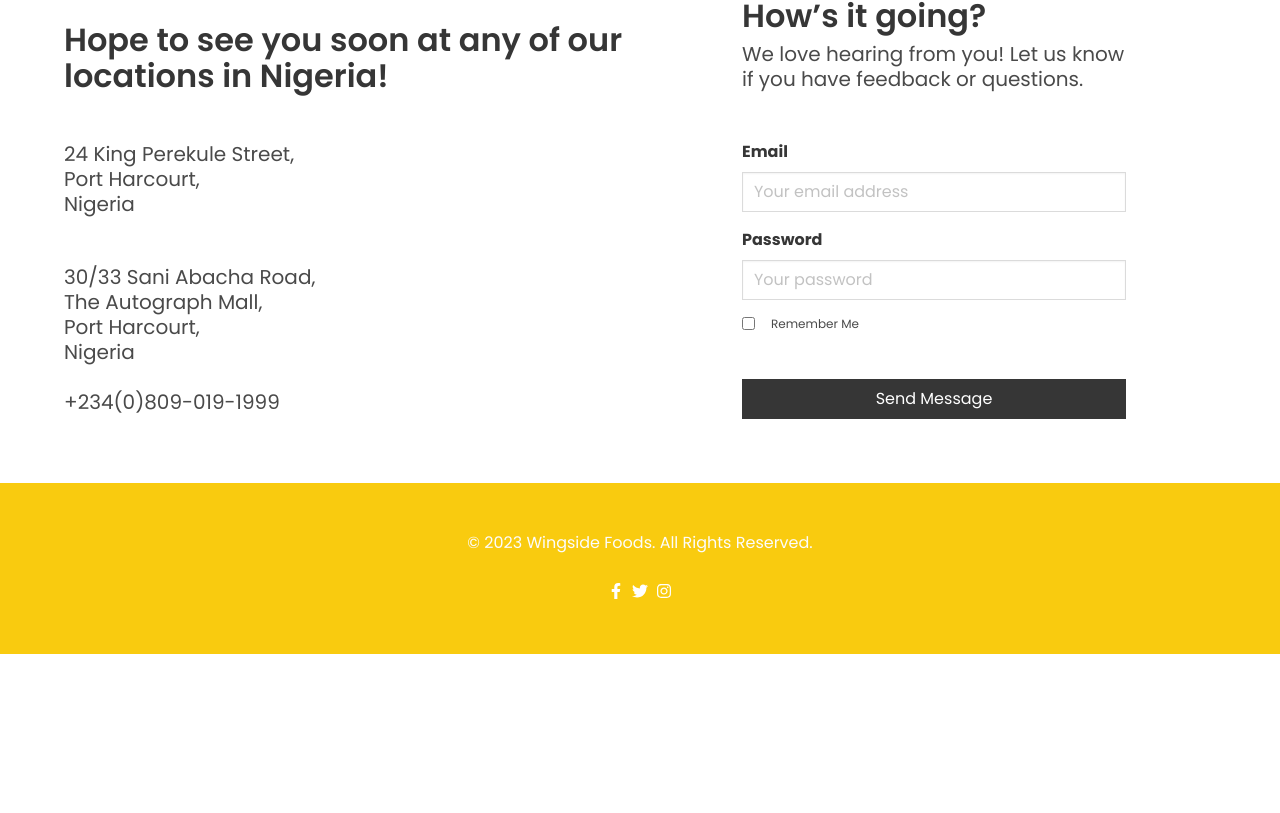
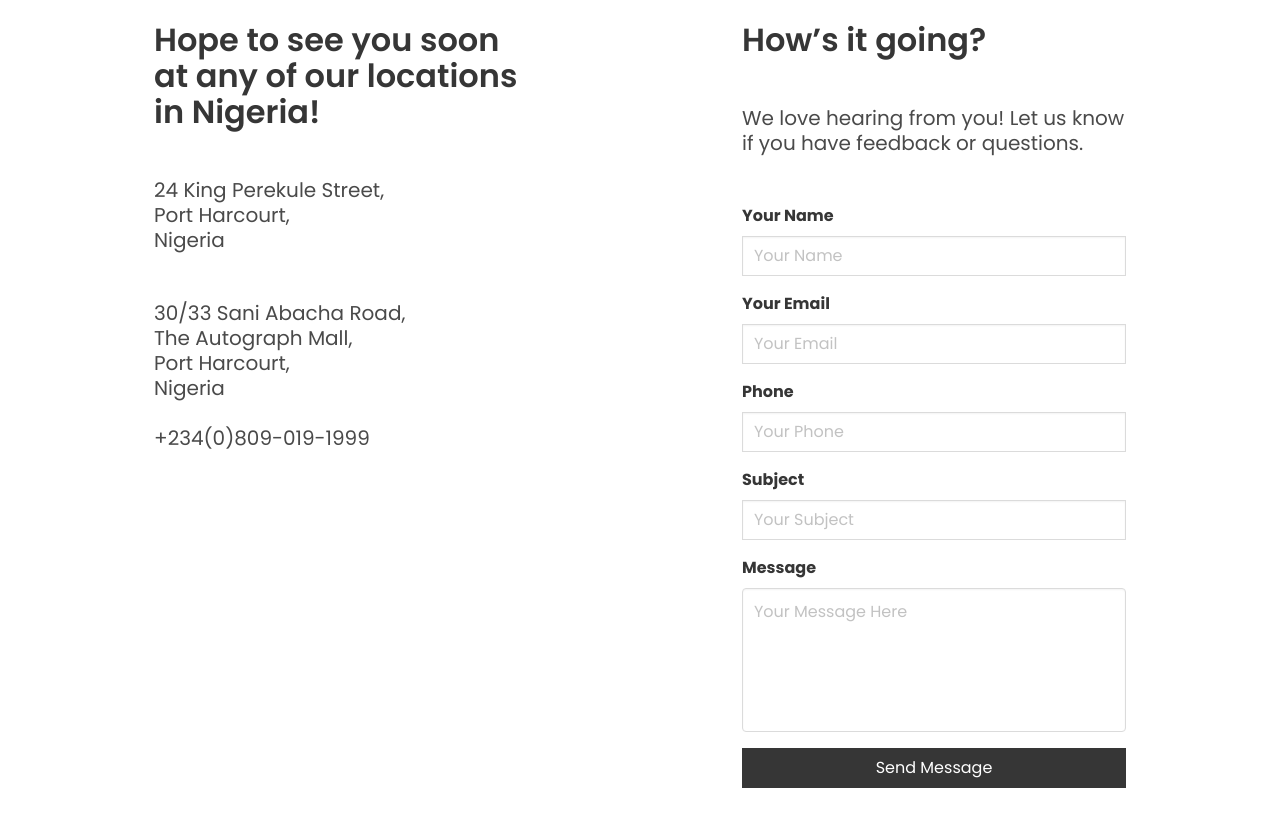
Before and after one commit to Codepologist/wingside-store, a React (Vite) app: page /#/Contact in a window 1280 px wide. Shown: the part 427-1240 px from the top of the page. Before the commit the page ends 1081 px from the top, so only its background shows below. Built offline with nearby package versions, Linux system fonts and the light colour scheme.

Commit message:
Modified Contact Page

```diff
--- a/src/pages/contact/Contact.jsx
+++ b/src/pages/contact/Contact.jsx
@@ -3,13 +3,19 @@ const Contact = () => {
   return (
     <div className="section" style={{ marginTop: "2.9rem" }}>
       <div className="container">
-        <div>
         <figure className="image">
           <img src={contact} alt="Contact Us" />
         </figure>
-        </div>
+
         <div className="columns">
           <div className="column">
+            <div
+              style={{
+                maxWidth: "24rem",
+                marginLeft: "auto",
+                marginRight: "auto",
+              }}
+            >
               <div>
                 <h2 className="title is-size-3 mt-6 mb-6 is-spaced">
                   Hope to see you soon at any of our locations in Nigeria!
@@ -30,6 +36,7 @@ const Contact = () => {
                 </p>
               </div>
             </div>
+          </div>
           <div className="column">
             <div
               style={{
@@ -39,7 +46,7 @@ const Contact = () => {
               }}
             >
               <div>
-                <h2 className="title is-size-3 mt-5 mb-2 is-spaced">
+                <h2 className="title is-size-3 mt-6 mb-6 is-spaced">
                   How’s it going?
                 </h2>
                 <p className="subtitle mb-6">
@@ -50,42 +57,68 @@ const Contact = () => {
               <form action="">
                 <div className="field mb-4">
                   <label className="label" htmlFor="">
-                    Email
+                    Your Name
                   </label>
                   <div className="control">
                     <input
                       className="input"
-                      type="email"
-                      placeholder="Your email address"
+                      type="text"
+                      placeholder="Your Name"
                       style={{ borderRadius: "0px" }}
                     />
                   </div>
                 </div>
                 <div className="field mb-4">
                   <label className="label" htmlFor="">
-                    Password
+                    Your Email
                   </label>
                   <div className="control">
                     <input
                       className="input"
-                      type="password"
-                      placeholder="Your password"
+                      type="email"
+                      placeholder="Your Email"
                       style={{ borderRadius: "0px" }}
                     />
                   </div>
                 </div>
-                <label className="checkbox is-flex mb-6">
+                <div className="field mb-4">
+                  <label className="label" htmlFor="">
+                    Phone
+                  </label>
+                  <div className="control">
                     <input
-                    className="mr-4"
-                    type="checkbox"
-                    name="terms"
-                    value="1"
+                      className="input"
+                      type="text"
+                      placeholder="Your Phone"
                       style={{ borderRadius: "0px" }}
                     />
-                  <div className="is-size-7">
-                    <span>Remember Me</span>
                   </div>
+                </div>
+                <div className="field mb-4">
+                  <label className="label" htmlFor="">
+                    Subject
                   </label>
+                  <div className="control">
+                    <input
+                      className="input"
+                      type="text"
+                      placeholder="Your Subject"
+                      style={{ borderRadius: "0px" }}
+                    />
+                  </div>
+                </div>
+                <div className="field mb-4">
+                  <label className="label" htmlFor="">
+                    Message
+                  </label>
+                  <div className="control">
+                    <textarea
+                      className="textarea has-fixed-size"
+                      placeholder="Your Message Here"
+                      rows="5"
+                    />
+                  </div>
+                </div>
                 <a className="button is-dark mb-4 is-fullwidth is-radiusless">
                   Send Message
                 </a>
```
Lines whose indentation alone changed are shown as unchanged.
